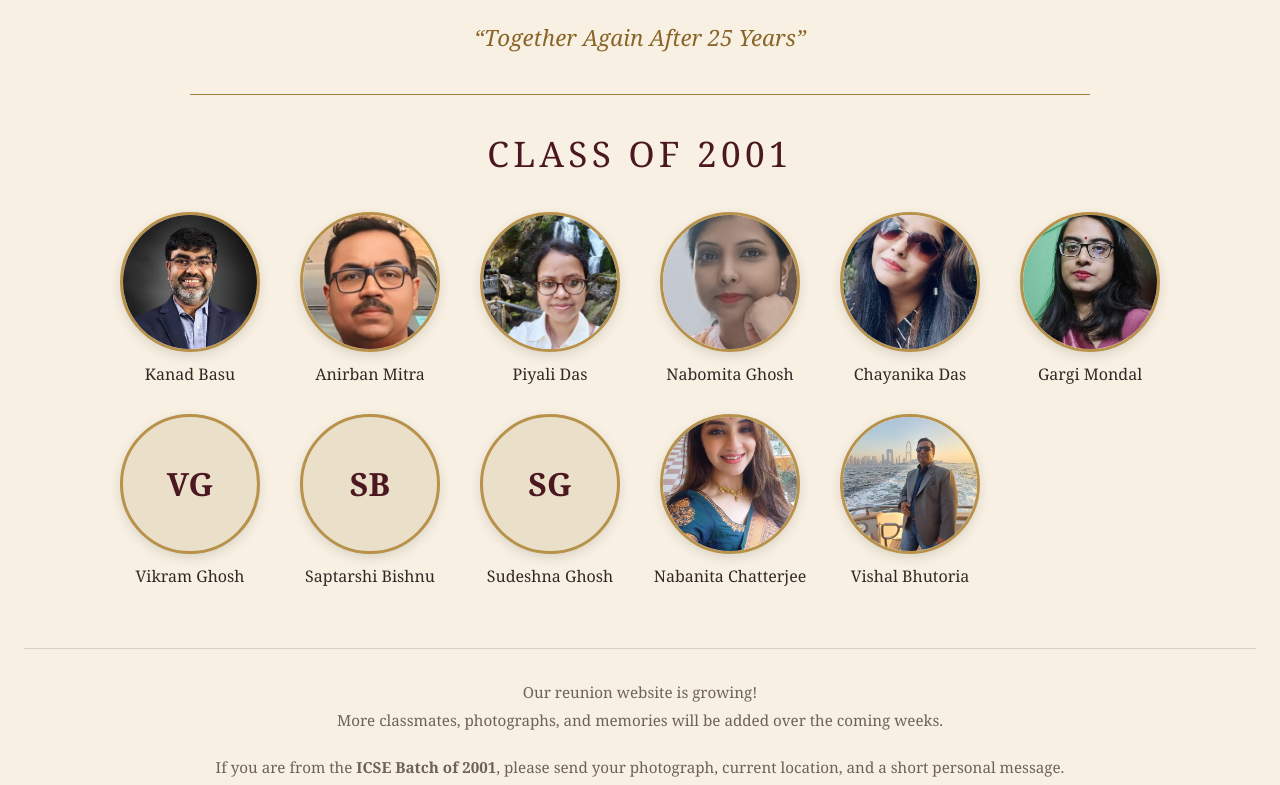
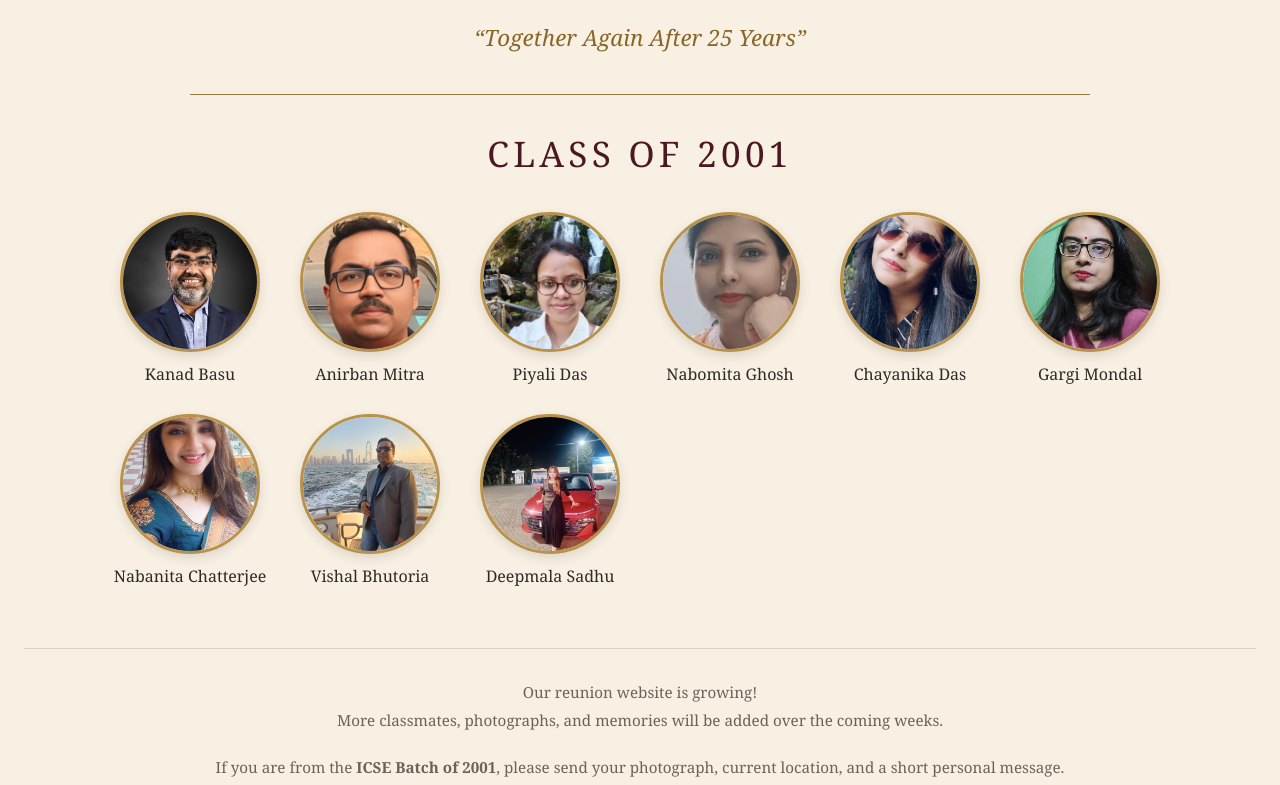
Before and after one commit to kanadbasu/school-reunion-25, a Next.js app: page / in a window 1280 px wide. Shown: the part 414-1199 px from the top of the page. Built offline with nearby package versions, Linux system fonts and the light colour scheme.

Commit message:
Add more classmates

```diff
--- a/app/page.tsx
+++ b/app/page.tsx
@@ -39,15 +39,6 @@ const classmates = [
     message: "Annual Function Day; evergreen Hindi songs sung by Anthony and John Felix sir; Rabindra Sangeet by Miss Dasgupta, Gargi and Nabanita."
   },
   {
-    name: "Vikram Ghosh",
-  },
-  {
-    name: "Saptarshi Bishnu",
-  },
-  {
-    name: "Sudeshna Ghosh",
-  },
-  {
     name: "Nabanita Chatterjee",
     photo: "/pinki.jpeg",
     location: "Burdwan, India",
@@ -58,6 +49,12 @@ const classmates = [
     photo: "/Vishal.jpeg",
     location: "Burdwan/Kolkata, India",
     message: "Tiffin time & Games period."
+  },
+  {
+    name: "Deepmala Sadhu",
+    photo: "/deepmala.jpeg",
+    location: "Burdwan, India",
+    message: "SPORTS DAYS."
   },
 ];
 
```
Also changed, not shown: public/deepmala.jpeg (added).
